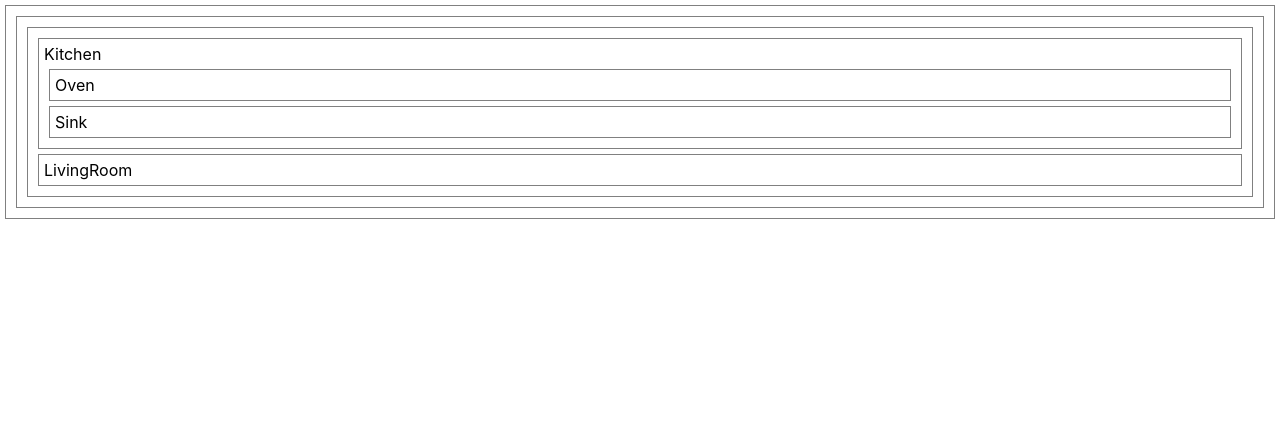
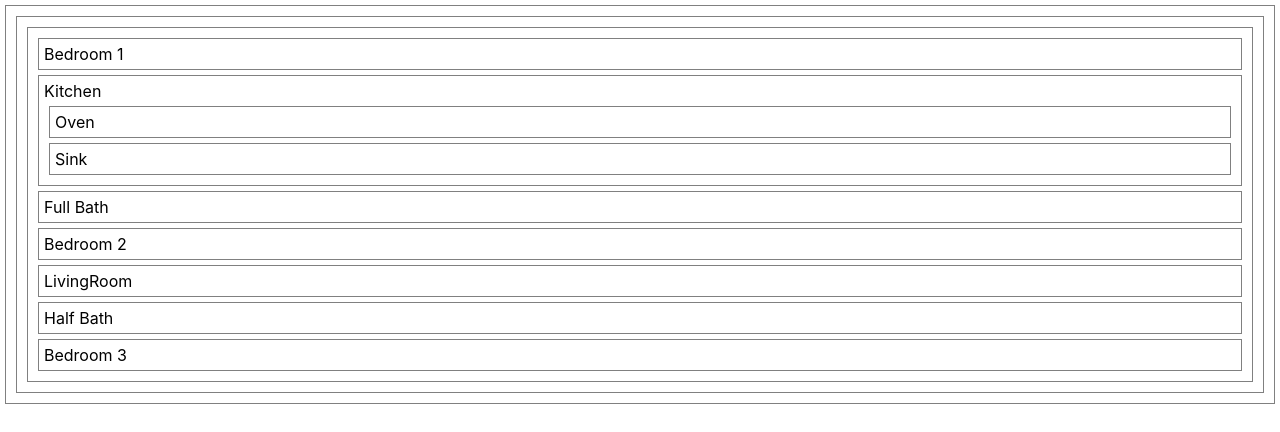
Before and after one commit to juanm98/floorplan-lab, a React (Create React App) app: page / in a window 1280 px wide. Shown: the top 432 px of the page. Built offline with nearby package versions, Linux system fonts and the light colour scheme.

Commit message:
Add bedroom and bath to app.js

```diff
--- /dev/null
+++ b/src/Bath.jsx
@@ -0,0 +1,9 @@
+const Bath = (props) => {
+  return (
+    <div>
+      {props.size} Bath
+    </div>
+  );
+}
+
+export default Bath;
--- /dev/null
+++ b/src/Bedroom.jsx
@@ -0,0 +1,9 @@
+const Bedroom = (props) => {
+  return (
+    <div>
+      Bedroom {props.bedNum}
+    </div>
+  );
+}
+
+export default Bedroom;
--- a/src/FloorPlan.jsx
+++ b/src/FloorPlan.jsx
@@ -1,11 +1,18 @@
 import Kitchen from './Kitchen';
 import LivingRoom from './LivingRoom';
+import Bath from './Bath';
+import Bedroom from './Bedroom';
 
 const FloorPlan = (props) => {
   return (
     <div>
+      <Bedroom bedNum={1}/>
       <Kitchen/>
+      <Bath size={"Full"}/>
+      <Bedroom bedNum={2}/>
       <LivingRoom/>
+      <Bath size={"Half"}/>
+      <Bedroom bedNum={3}/>
     </div>
   );
 }
```
